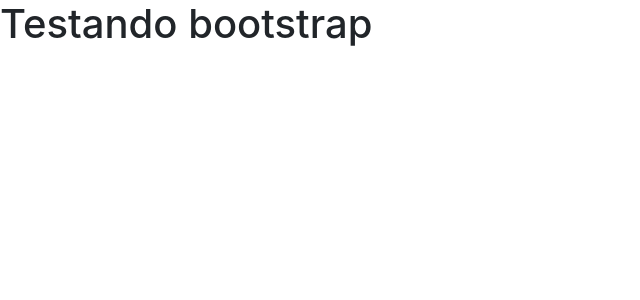
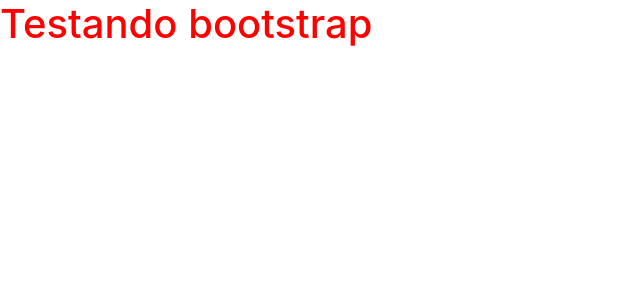
Before and after one commit to mentores-digital/teste-react-js, a React (Create React App) app: page / in a window 1280 px wide. Shown: the top 300 px of the page, without its empty margins (0-640 px from the left). Built offline with nearby package versions, Linux system fonts and the light colour scheme.

Commit message:
Configurando o gulp

```diff
--- a/src/App.css
+++ b/src/App.css
@@ -1,38 +1,2 @@
-.App {
-  text-align: center;
-}
-
-.App-logo {
-  height: 40vmin;
-  pointer-events: none;
-}
-
-@media (prefers-reduced-motion: no-preference) {
-  .App-logo {
-    animation: App-logo-spin infinite 20s linear;
-  }
-}
-
-.App-header {
-  background-color: #282c34;
-  min-height: 100vh;
-  display: flex;
-  flex-direction: column;
-  align-items: center;
-  justify-content: center;
-  font-size: calc(10px + 2vmin);
-  color: white;
-}
-
-.App-link {
-  color: #61dafb;
-}
-
-@keyframes App-logo-spin {
-  from {
-    transform: rotate(0deg);
-  }
-  to {
-    transform: rotate(360deg);
-  }
-}
+h1 {
+  color: red; }
--- /dev/null
+++ b/src/App.scss
@@ -0,0 +1,3 @@
+h1 {
+    color: red;
+}
```
Also changed, not shown: package.json (+7 -2 lines), 1 other file (tests, documents, lock files or other folders).
